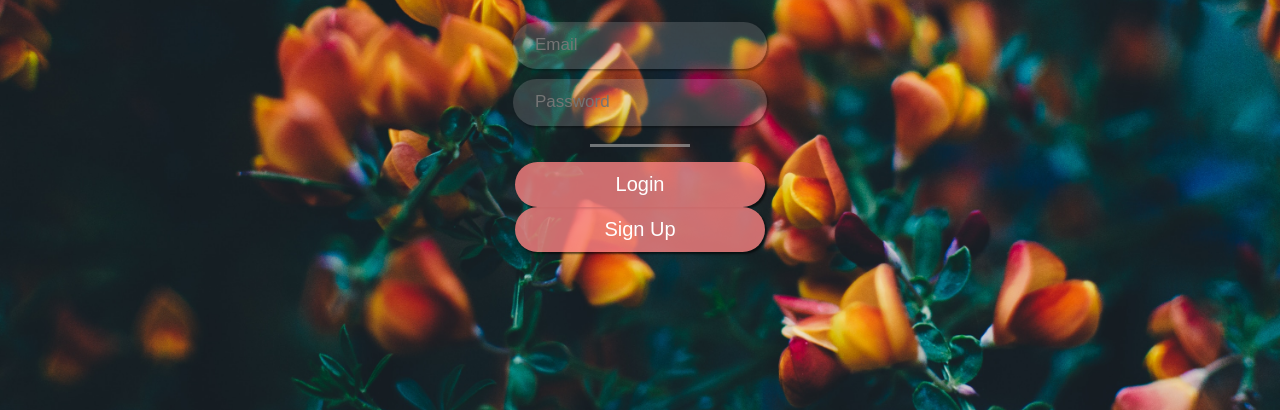
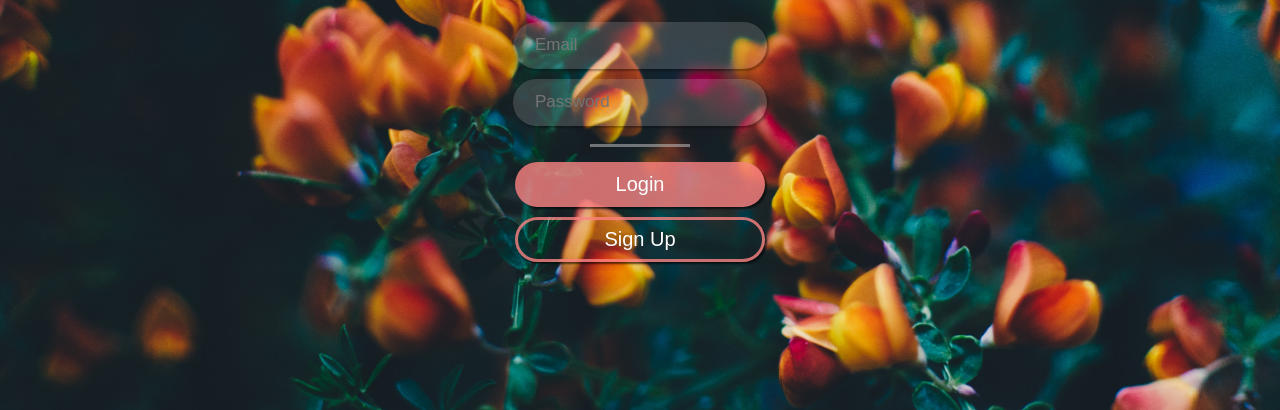
Before and after one commit to FounderCasey/login-page, a plain HTML site: page index.html in a window 1280 px wide. Shown: the part 390-800 px from the top of the page. Drawn offline with Linux system fonts and the light colour scheme.

Commit message:
Sign Up button styled

```diff
--- a/css/style.css
+++ b/css/style.css
@@ -65,6 +65,12 @@ button:active {
   background-color: rgba(204,204,204,0.1);
 }
 
+#signup-button {
+  margin-top: 10px;
+  background-color: rgba(252,131,131,0.0);
+  border: solid rgba(252,131,131,0.8);
+}
+
 hr {
   background-color: rgba(204,204,204,0.5);
   width: 100px;
```
